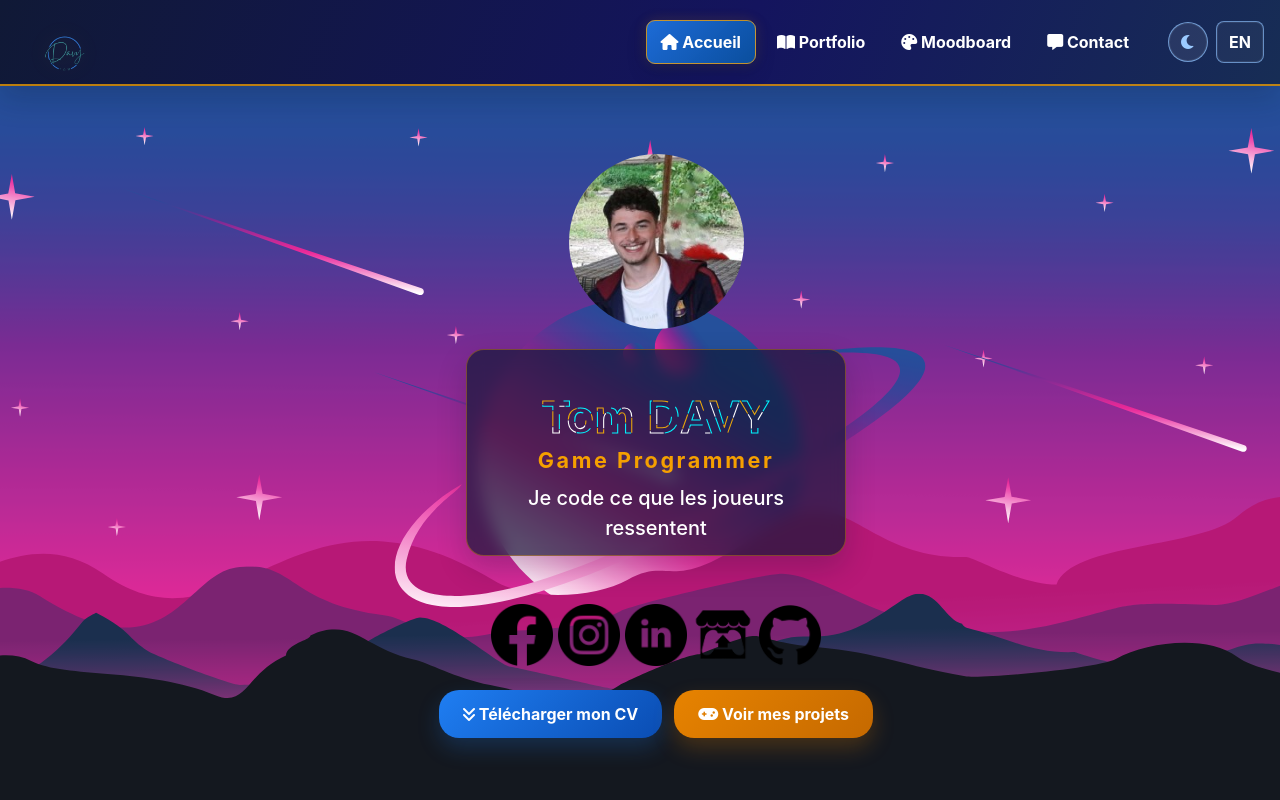
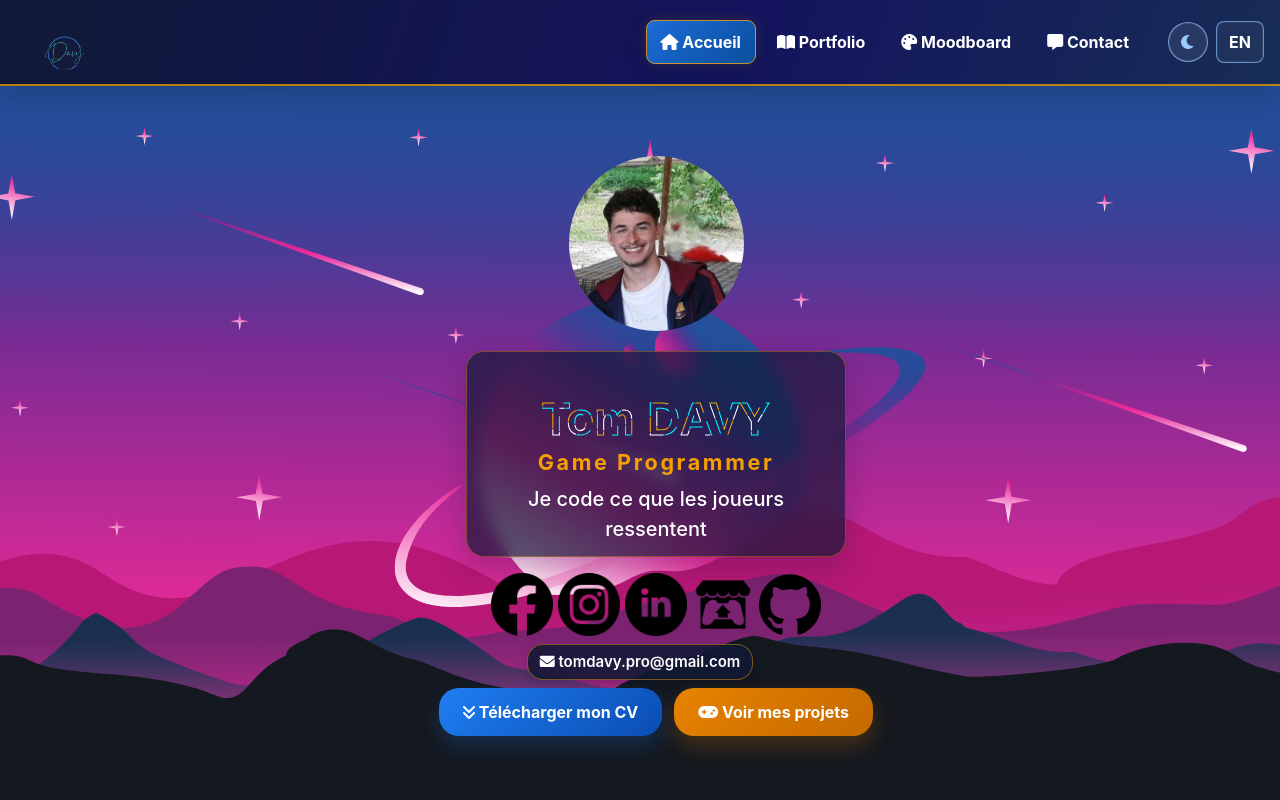
Before and after one commit to tom-dvy/tom-dvy.github.io, a plain HTML site: page index.html in a window 1280 px wide. Shown: the top 800 px of the page. Drawn offline with nearby package versions, Linux system fonts and the light colour scheme.

Commit message:
Fix: correction mail

```diff
--- a/css/style.css
+++ b/css/style.css
@@ -68,6 +68,25 @@ body.is-leaving {
 }
 .image_rs { width: 5%; transition: opacity 0.3s; }
 .image_rs:hover { opacity: 0.6; }
+.hero-email {
+    display: table;
+    margin: 8px auto;
+    padding: 6px 12px;
+    background: rgba(16, 25, 54, 0.88);
+    border: 1px solid rgba(245, 160, 0, 0.45);
+    border-radius: 16px;
+    box-shadow: 0 4px 12px rgba(7, 16, 45, 0.2);
+    font-size: 15px;
+}
+.hero-email a {
+    color: #ffffff;
+    font-weight: 600;
+    text-decoration: none;
+}
+.hero-email a:hover {
+    color: #f5a000;
+    text-decoration: underline;
+}
 
 /* Bouton CV */
 .download-btn {
--- a/index.html
+++ b/index.html
@@ -53,7 +53,7 @@
         <!-- --- Section En-tête --- -->
         <header id="entete">
             <div id="moi">
-                <div class="col-md-12 ml-3 mb-5">
+                <div class="col-md-12 ml-3 mb-3">
                     <!-- Photo de profil. -->
                     <img class="rounded-circle pp" src="img/pp.png" alt="Photo de profil de Tom DAVY">
 
@@ -88,9 +88,12 @@
                     <a href="https://github.com/tom-dvy" title="GitHub"><img src="img/logoGit.png" class="image_rs" alt="GitHub"></a>
                 </div>
 
+                <p class="hero-email">
+                    <a href="mailto:tomdavy.pro@gmail.com"><i class="fas fa-envelope" aria-hidden="true"></i> tomdavy.pro@gmail.com</a>
+                </p>
+
                 <!-- Bouton de téléchargement du CV. -->
                 <div class="col-md-12 ml-3 cv" id="CV">
-                    <br>
                     <div class="hero-actions">
                         <a href="link/DAVY_Tom_CV.pdf" download target="_blank" class="download-btn" title="CV de Tom DAVY">
                             <i class="fa-solid fa-angles-down"></i> Télécharger mon CV
```
